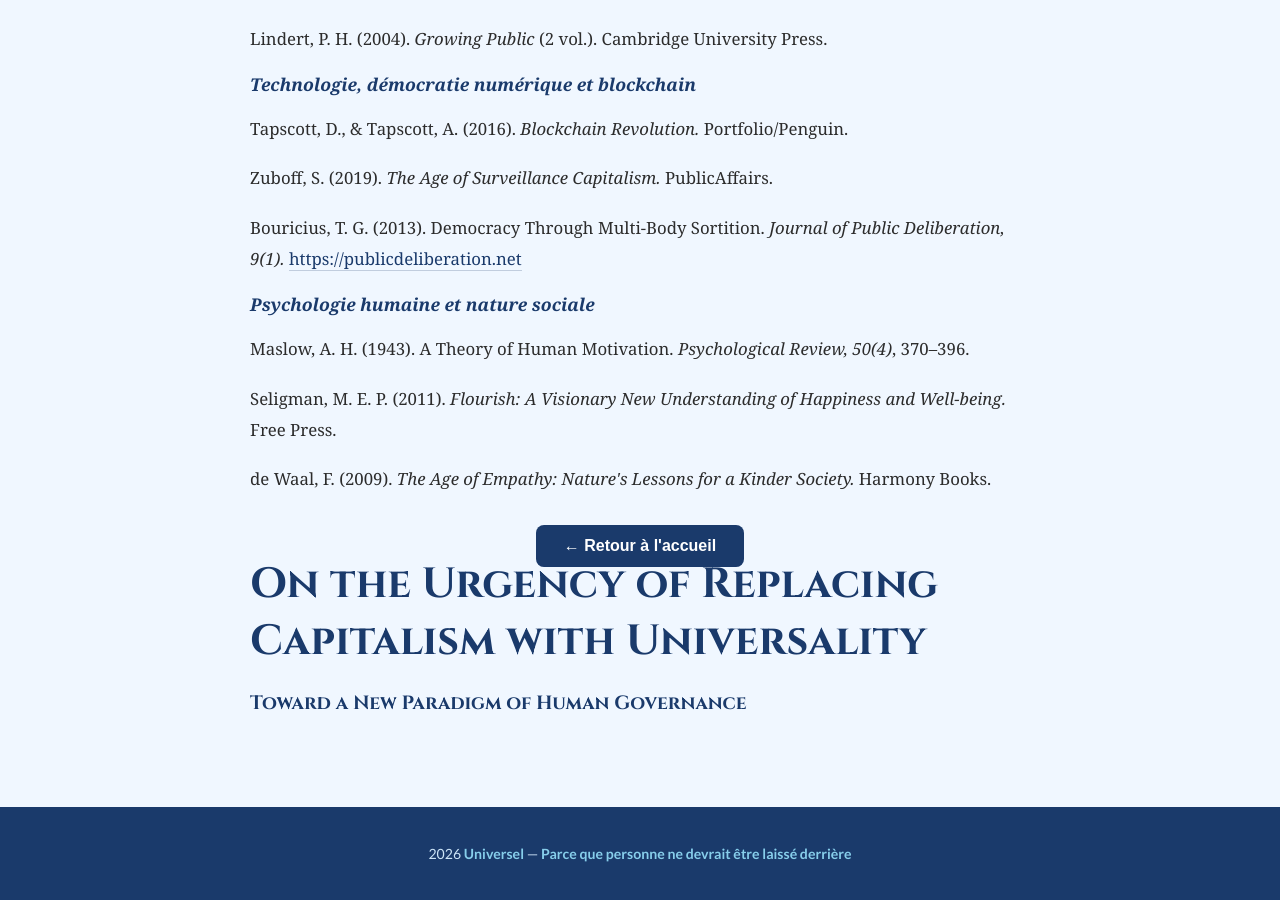
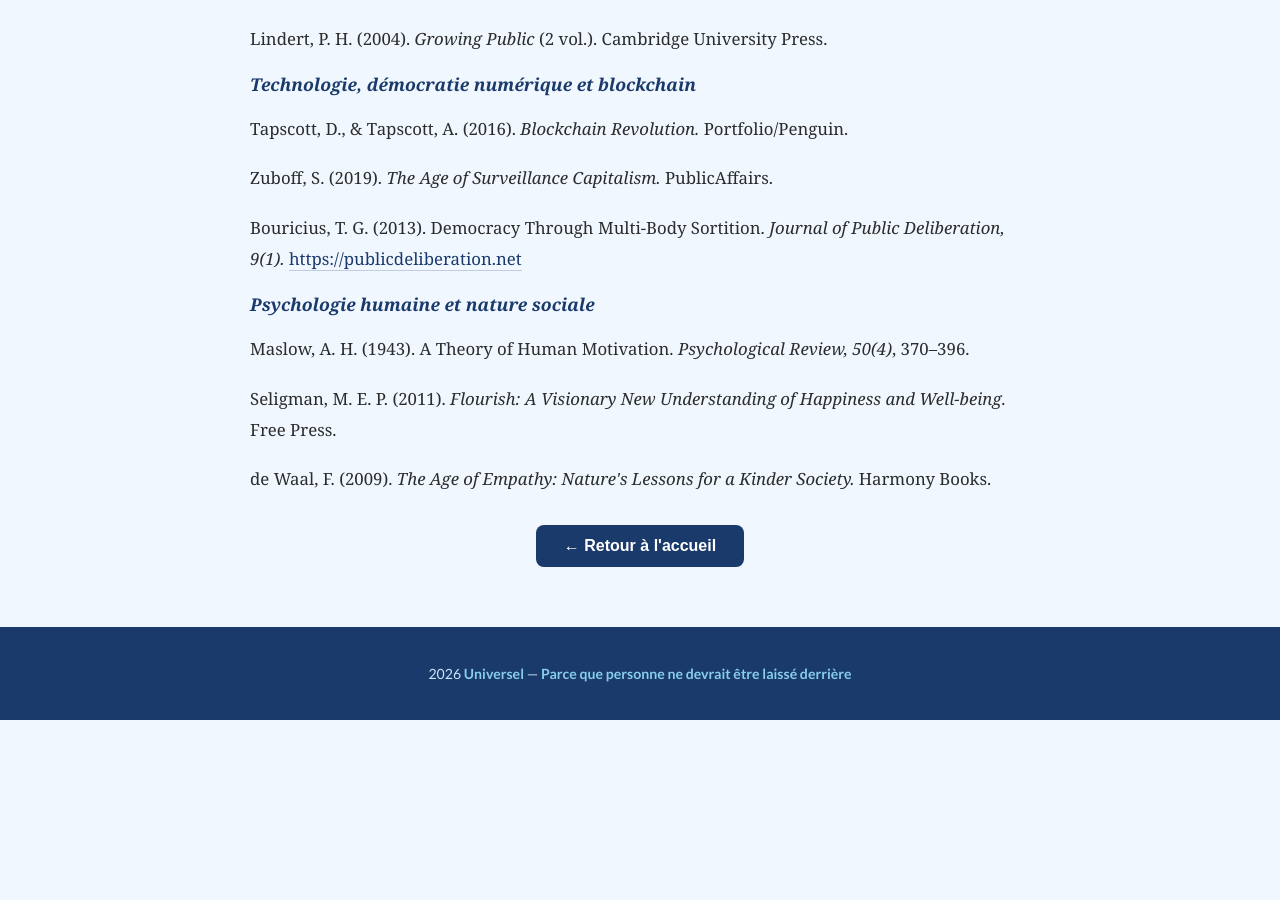
Before and after one commit to Monde-Universel/Monde-Universel.github.io, a Jekyll site: the page built from these.html, in a window 1280 px wide and 900 px high, scrolled down 12145 px. Built offline with Jekyll 4.4.1, drawn with Linux system fonts in a browser that asks for light colours; after the commit the page ends 12865 px from its top, so only the background shows below that.

Commit message:
Add files via upload

```diff
--- a/these.html
+++ b/these.html
@@ -300,16 +300,14 @@
 </div>
 </div>
 
-<div class="container">
-<h1>On the Urgency of Replacing Capitalism with Universality</h1>
-<h1 style="font-size:1.2rem; margin-top:8px;">Toward a New Paradigm of Human Governance</h1>
-<p class="discipline">
-
 </section>
 
 <section data-lang-block="en" hidden>
 
-Thesis in political and economic sociology</p>
+<div class="container">
+<h1>On the Urgency of Replacing Capitalism with Universality</h1>
+<h1 style="font-size:1.2rem; margin-top:8px;">Toward a New Paradigm of Human Governance</h1>
+<p class="discipline">Thesis in political and economic sociology</p>
 <div class="resume-box">
 <h2>ABSTRACT</h2>
         Faced with an unprecedented historical convergence of structural crises — systemic inequalities, ecological collapse, delegitimization of democratic institutions and breakdown of social bonds — this thesis argues that contemporary capitalism is no longer merely inequitable, but fundamentally incompatible with maintaining the conditions necessary for life and human equilibrium. Through a critical sociological analysis, we propose Universality as a replacement paradigm — not as an abstract utopia, but as a practical, measurable and historically grounded imperative.
```
